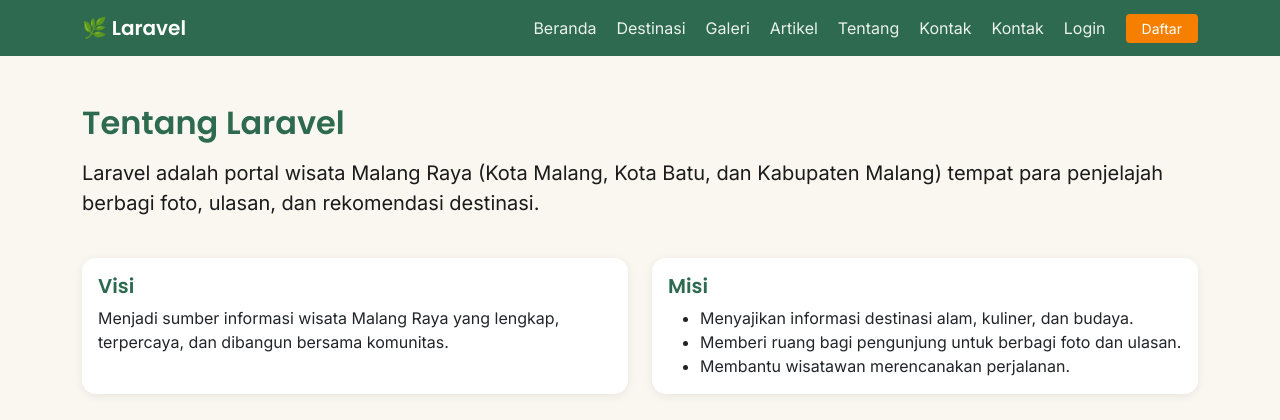
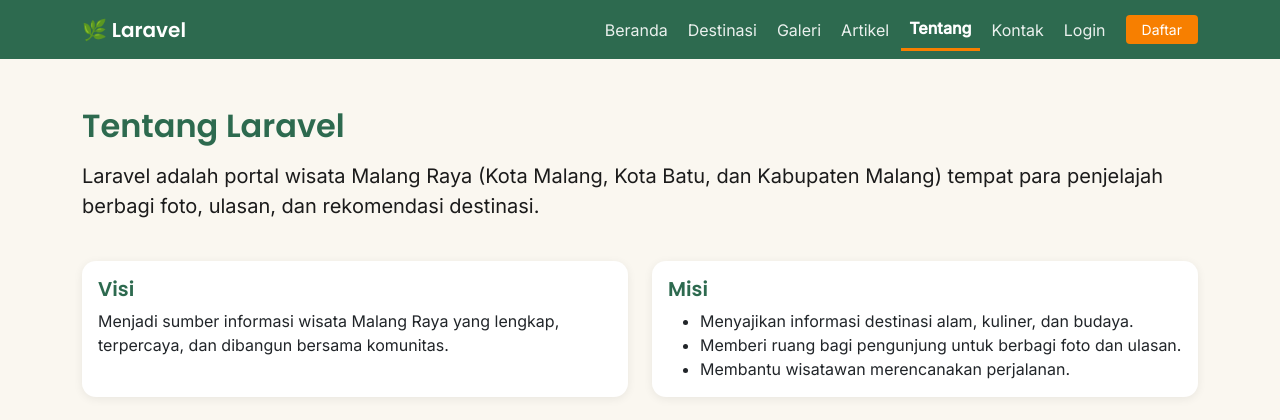
Before and after one commit to gitaoktaviana/jelajahmalang, a Laravel app: page /tentang in a window 1280 px wide. Shown: the top 420 px of the page. Run offline with Laravel 12, Linux system fonts and the light colour scheme.

Commit message:
feat: penanda menu aktif pada navbar

```diff
--- a/resources/views/layouts/guest.blade.php
+++ b/resources/views/layouts/guest.blade.php
@@ -20,6 +20,7 @@
         .navbar-jm { background: var(--jm-primary); }
         .navbar-jm .nav-link { color: #fff; opacity: .9; }
         .navbar-jm .nav-link:hover { opacity: 1; color: var(--jm-secondary); }
+        .navbar-jm .nav-link.active {color: #fff; opacity: 1; font-weight: 600; border-bottom: 3px solid var(--jm-accent);}
         .btn-accent { background: var(--jm-accent); color: #fff; border: 0; }
         .btn-accent:hover { background: #d96f00; color: #fff; }
         .btn-outline-jm { border: 2px solid #fff; color: #fff; }
@@ -43,13 +44,12 @@
         </button>
         <div class="collapse navbar-collapse" id="nav">
             <ul class="navbar-nav ms-auto align-items-lg-center gap-lg-1">
-                <li class="nav-item"><a class="nav-link" href="{{ url('/') }}">Beranda</a></li>
-                <li class="nav-item"><a class="nav-link" href="{{ route('destinations.index') }}">Destinasi</a></li>
-                <li class="nav-item"><a class="nav-link" href="{{ route('galleries.index') }}">Galeri</a></li>
-                <li class="nav-item"><a class="nav-link" href="#">Artikel</a></li>
-                <li class="nav-item"><a class="nav-link" href="{{ route('about') }}">Tentang</a></li>
-                <li class="nav-item"><a class="nav-link" href="{{ route('contact') }}">Kontak</a></li>
-                <li class="nav-item"><a class="nav-link" href="#">Kontak</a></li>
+                <li class="nav-item"><a class="nav-link {{ request()->routeIs('home') ? 'active' : '' }}" href="{{ route('home') }}">Beranda</a></li>
+                <li class="nav-item"><a class="nav-link {{ request()->routeIs('destinations.*') ? 'active' : '' }}" href="{{ route('destinations.index') }}">Destinasi</a></li>
+                <li class="nav-item"><a class="nav-link {{ request()->routeIs('galleries.*') ? 'active' : '' }}" href="{{ route('galleries.index') }}">Galeri</a></li>
+                <li class="nav-item"><a class="nav-link {{ request()->routeIs('articles.*') ? 'active' : '' }}" href="{{ route('articles.index') }}">Artikel</a></li>
+                <li class="nav-item"><a class="nav-link {{ request()->routeIs('about') ? 'active' : '' }}" href="{{ route('about') }}">Tentang</a></li>
+                <li class="nav-item"><a class="nav-link {{ request()->routeIs('contact*') ? 'active' : '' }}" href="{{ route('contact') }}">Kontak</a></li>
                 <li class="nav-item"><a class="nav-link" href="#">Login</a></li>
                 <li class="nav-item ms-lg-2"><a class="btn btn-accent btn-sm px-3" href="{{ route('register') }}">Daftar</a></li>
             </ul>
```
